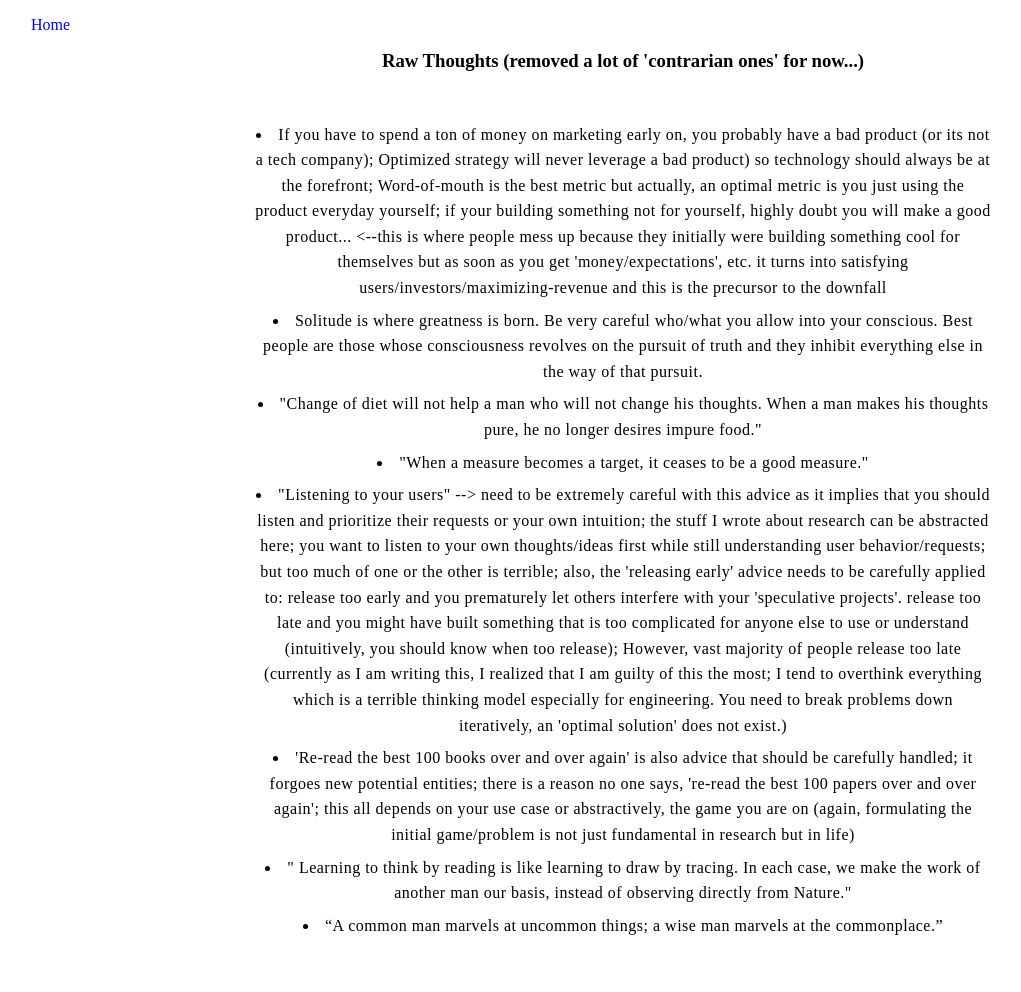
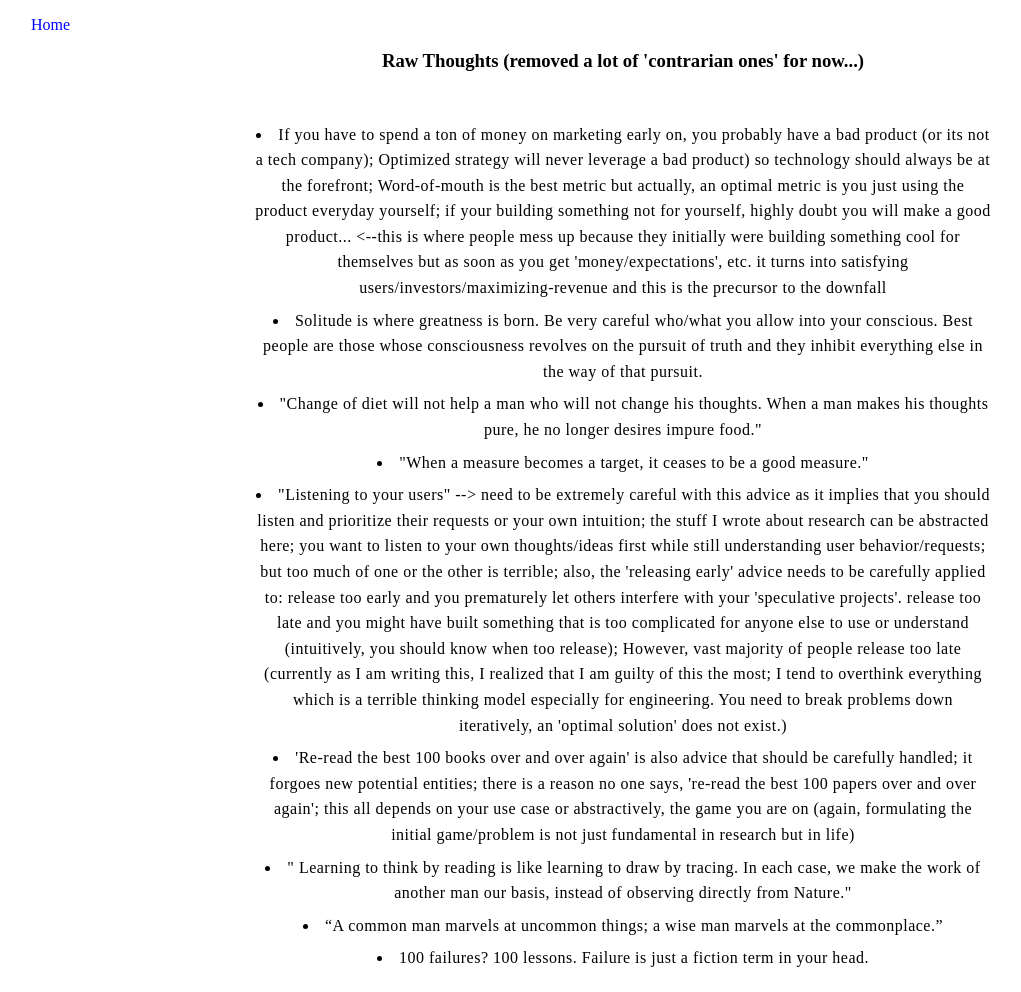
Before and after one commit to duggalr/duggalr.github.io, a plain HTML site: page raw_thoughts.html in a window 1280 px wide. Shown: the whole page, without its empty margins (17-1038 px from the left). Before the commit the page ends 960 px from the top, so only its background shows below. Drawn offline with Linux system fonts and the light colour scheme.

Commit message:
changes;

```diff
--- a/raw_thoughts.html
+++ b/raw_thoughts.html
@@ -73,6 +73,10 @@
           “A common man marvels at uncommon things; a wise man marvels at the commonplace.”
         </li>
 
+        <li>
+          100 failures? 100 lessons. Failure is just a fiction term in your head.
+        </li>
+
 
       </div>
 
```
